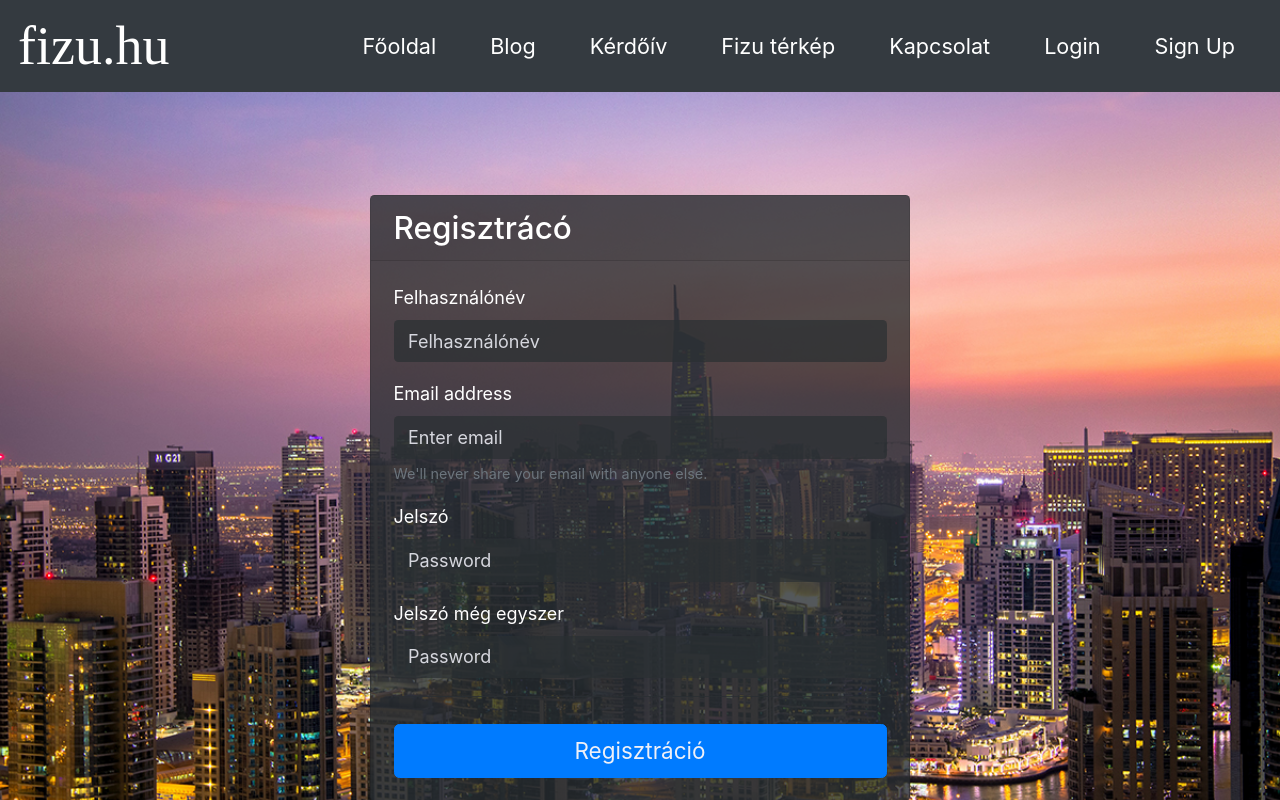
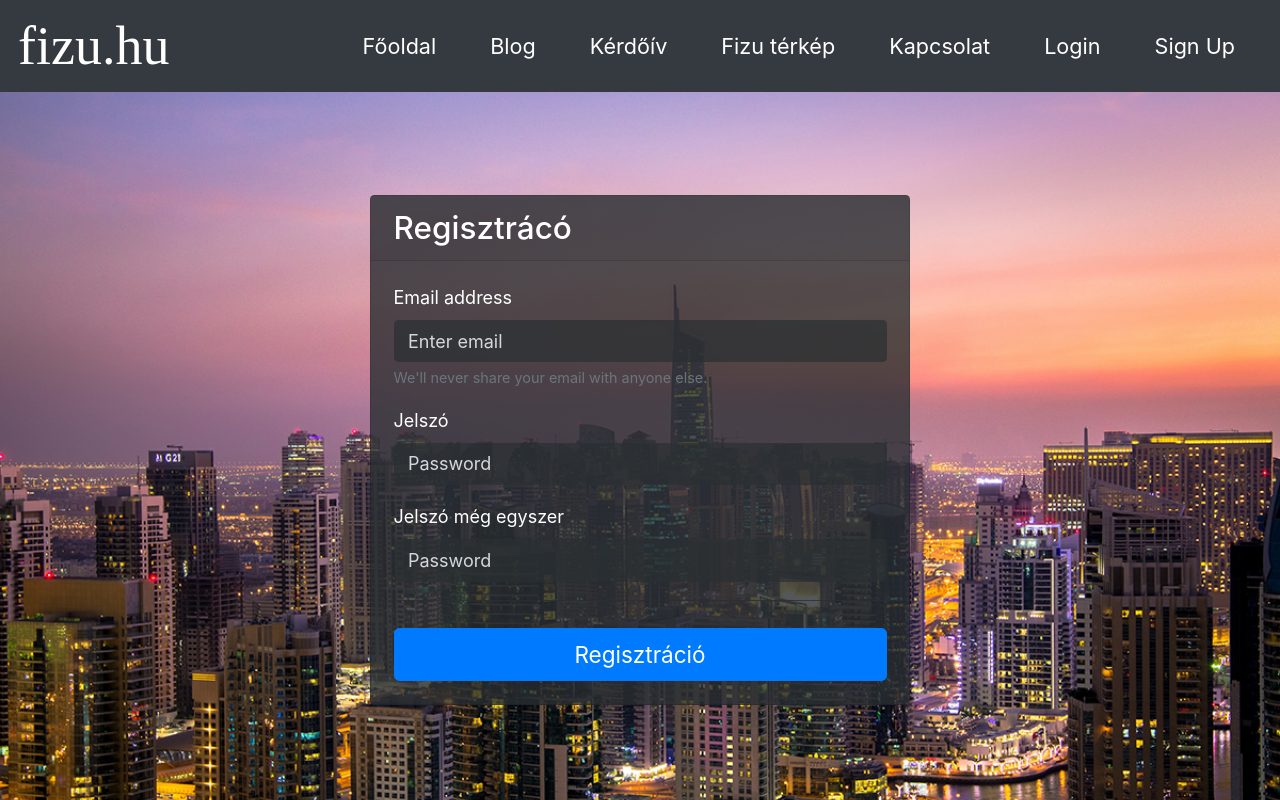
Before and after one commit to Z-Jonesy/Vue-adv, a Vue app: page /registration in a window 1280 px wide. Shown: the top 800 px of the page. Built offline with nearby package versions, Linux system fonts and the light colour scheme; a web font is replaced by a local one.

Commit message:
added registration with alerts for password !=

```diff
--- a/src/pages/registration.vue
+++ b/src/pages/registration.vue
@@ -9,23 +9,30 @@
           <div class="card-header h3">Regisztrácó</div>
           <div class="card-body">
 
-            <form>
+            <div class="col-12 alert alert-danger" role="alert" v-if="alerts.length">
+              <ul>
+                <li v-for="a in alerts">{{a}}</li>
+              </ul>
+            </div>
+
+            <form @submit.prevent="registration()">
+              <!--
               <div class="form-group">
                 <label for="exampleInputEmail1">Felhasználónév</label>
                 <input type="text" class="form-control" placeholder="Felhasználónév">
-              </div>
+              </div> -->
               <div class="form-group">
                 <label for="exampleInputEmail1">Email address</label>
-                <input type="email" class="form-control" id="exampleInputEmail1" aria-describedby="emailHelp" placeholder="Enter email">
+                <input v-model="email" type="email" class="form-control" id="exampleInputEmail1" aria-describedby="emailHelp" placeholder="Enter email">
                 <small id="emailHelp" class="form-text text-muted">We'll never share your email with anyone else.</small>
               </div>
               <div class="form-group">
                 <label for="exampleInputPassword1">Jelszó</label>
-                <input type="password" class="form-control" id="exampleInputPassword1" placeholder="Password">
+                <input v-model="password" type="password" class="form-control" id="exampleInputPassword1" placeholder="Password">
               </div>
               <div class="form-group">
                 <label for="exampleInputPassword1">Jelszó még egyszer</label>
-                <input type="password" class="form-control" id="exampleInputPassword1" placeholder="Password">
+                <input v-model="password2" type="password" class="form-control" id="exampleInputPassword1" placeholder="Password">
               </div>
 
 
@@ -36,7 +43,7 @@
               </div>
               -->
               <div class="card-footer bg-transparent"></div>
-              <a class="btn btn-primary btn-lg btn-block" href="index.html" role="button">Regisztráció</a>
+              <button type="submit" class="btn btn-primary btn-lg btn-block" href="index.html" role="button">Regisztráció</button>
             </form>
 
           </div>
@@ -50,6 +57,24 @@
 
 <script>
 export default {
-  name: "registration"
+  name: "registration",
+  data() {
+    return {
+      email: "",
+      password: "",
+      password2: "",
+        alerts: []
+
+    };
+  },
+  methods: {
+    registration() {
+        if(this.password !== this.password2) {
+            this.alerts.push("A két jelszó nem egyezik !!!")
+        }
+      this;
+      //debugger;
+    }
+  }
 };
 </script>
```
Also changed, not shown: src/pages/profile.vue (line endings or trailing spaces).
